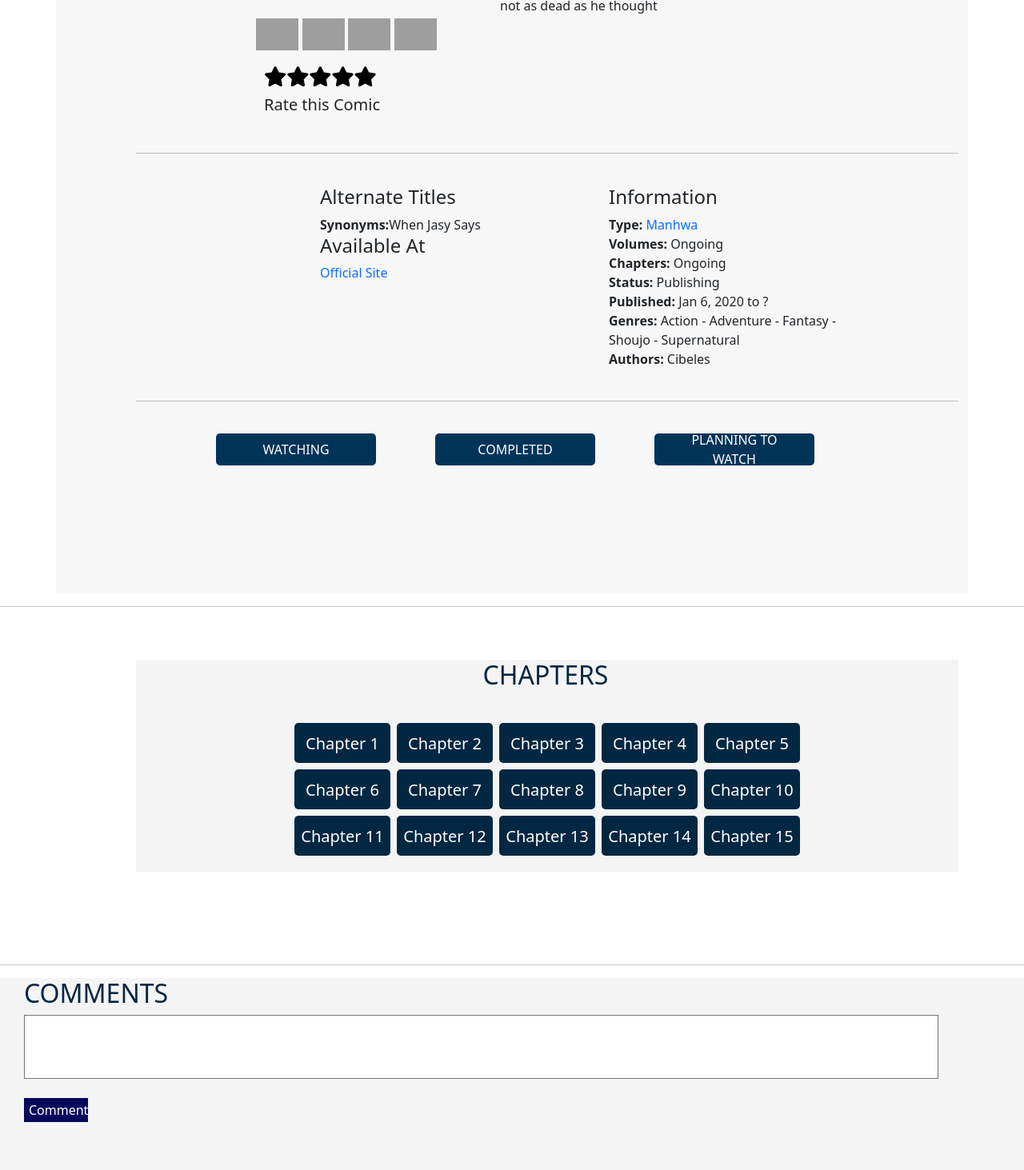
After one commit to Black-Panther30121995/comic_site, a PHP site: page /whw.php in a window 1280 px wide. The commit adds this page. Shown: the part 585-2048 px from the top of the page at 80% size. Run offline with PHP 8.4, Linux system fonts and the light colour scheme; the visitor is signed in with stand-in values (Sample User, id 1); data that the repository does not hold is empty; some libraries are stand-ins or nearby versions; grey boxes are pictures that could not be loaded.

Commit message:
Add files via upload

```diff
--- a/comments.inc.php
+++ b/comments.inc.php
@@ -6,7 +6,7 @@ function setComments($conn){
    $date=$_POST['date'];
    $message=$_POST['message'];
 
-   $sql="INSERT INTO comment4(uid, date, message) VALUES ('$uid','$date','$message')";
+   $sql="INSERT INTO comment(uid, date, message) VALUES ('$uid','$date','$message')";
 
    $result = $conn->query($sql);
   }
@@ -14,7 +14,7 @@ function setComments($conn){
 }
 
 function getComments($conn){
-  $sql="SELECT * FROM comment4";
+  $sql="SELECT * FROM comment";
   $result = $conn->query($sql);
   while(  $row=$result->fetch_assoc()){
     echo "
--- a/style4.css
+++ b/style4.css
@@ -44,4 +44,5 @@ height:10px;
 display: flex;
 justify-content: center;
 align-items: center;
+margin-right: 5px;
 }
--- /dev/null
+++ b/whw.php
@@ -0,0 +1,279 @@
+<?php
+  date_default_timezone_set("Asia/Kolkata");
+  include 'dbh.inc1.php';
+  include 'comments.inc1.php';
+  $con =mysqli_connect('localhost','root','','watching');
+  if(!$con){
+  die("Connection failed: ".mysqli_connect_error());
+  }
+?>
+<?php
+session_start();
+if(!isset($_SESSION["loggedin"])  || $_SESSION['loggedin']!=true)
+{
+  header("location: ../login.php");
+  exit;
+}
+?>
+<!DOCTYPE html>
+<html lang="en">
+<head>
+    <meta charset="UTF-8">
+    <meta name="viewport" content="width=device-width, initial-scale=1.0">
+    <link href="https://cdn.jsdelivr.net/npm/bootstrap@5.3.2/dist/css/bootstrap.min.css" rel="stylesheet" integrity="sha384-T3c6CoIi6uLrA9TneNEoa7RxnatzjcDSCmG1MXxSR1GAsXEV/Dwwykc2MPK8M2HN" crossorigin="anonymous">
+    <link rel="stylesheet" href="https://cdnjs.cloudflare.com/ajax/libs/font-awesome/4.7.0/css/font-awesome.min.css">
+    <link rel="stylesheet" href="c.css">
+    <link rel="stylesheet" href="style4.css">
+    <link rel="stylesheet" href="c.js">
+    <title>WHEN JASY WJISTLESS</title>
+
+</head>
+<body>
+    <div class="r"><img src="https://pbs.twimg.com/media/Ftj2xSIaQAEe6j8.jpg" class="image1">
+      <img src="https://coffeemanga.io/wp-content/uploads/2023/02/coffee-2.jpeg" class="image1"><img src="https://i.pinimg.com/736x/59/cb/3e/59cb3ebe099bc7e882b3b2b50705fcbc.jpg" class="image1"></div>
+    <div><br>
+        <div class="container " style="background-color: rgb(247, 247, 247);">
+            <div class="row form-control" style="background-color: rgb(159, 233, 233); font-size: 26px;">
+                <div class="clr"><b>When Jasy Whistles</b></div>
+                <div class="clr">
+                    <script src="c.js"></script>
+                    <span class="fa fa-star checked"></span>
+                    <span class="fa fa-star checked"></span>
+                    <span class="fa fa-star checked"></span>
+                    <span class="fa fa-star checked"></span>
+                    <span class="fa fa-star checked"></span>
+                </div>
+            </div><br>
+            <div class="row" style="padding-left: 100px;padding-right: 100px;">
+                <div class="col-5">
+                    <img src="https://images-na.ssl-images-amazon.com/images/S/compressed.photo.goodreads.com/books/1636576879i/58666592.jpg" width="285px"><br><br>
+                    <span style="margin-left: 50px;"><img src = "https://tse3.mm.bing.net/th?id=OIP.TwESrblIhpd2D8XG5VDz5QHaHa&pid=Api&P=0&h=180" height="40" size="40" onclick="openWhatsApp()">
+                    <a href="http://www.facebook.com/share.php?u=https%3A%2F%2Fmyanimelist.net%2Fmanga%2F113138%2FJujutsu_Kaisen"><img src = "https://tse1.mm.bing.net/th?id=OIP.-NlF9-lDk4zCh-JTA4JaiAHaHa&pid=Api&P=0&h=180" height="40" size="40"></a>
+                    <a href="http://reddit.com/submit?url=https%3A%2F%2Fmyanimelist.net%2Fmanga%2F113138%2FJujutsu_Kaisen&title=Jujutsu%20Kaisen"><img src = "https://tse2.mm.bing.net/th?id=OIP.Ifk2h4pNUcG3y5elgYzqnAHaHa&pid=Api&P=0&h=180" height="40" size="40"></a>
+                    <a href="http://www.tumblr.com/share/link?url=https%3A%2F%2Fmyanimelist.net%2Fmanga%2F113138%2FJujutsu_Kaisen&name=Jujutsu%20Kaisen"><img src="https://tse3.mm.bing.net/th?id=OIP.gjww_Rt77uTW6c_VP8SGygHaHa&pid=Api&P=0&h=180" height="40" size="40"></a></span>
+
+                    <link rel="stylesheet" href="https://use.fontawesome.com/releases/v5.10.2/css/all.css" />
+                        <div class="z" style="margin-left: 60px;"><form class="rating">
+                            <label>
+                                <input type="radio" name="stars" value="1" />
+                                <span class="fa fa-star icon"></span>
+                            </label>
+                            <label>
+                                <input type="radio" name="stars" value="2" />
+                                <span class="fa fa-star icon"></span>
+                                <span class="fa fa-star icon"></span>
+                            </label>
+                            <label>
+                                <input type="radio" name="stars" value="3" />
+                                <span class="fa fa-star icon"></span>
+                                <span class="fa fa-star icon"></span>
+                                <span class="fa fa-star icon"></span>
+                            </label>
+                            <label>
+                                <input type="radio" name="stars" value="4" />
+                                <span class="fa fa-star icon"></span>
+                                <span class="fa fa-star icon"></span>
+                                <span class="fa fa-star icon"></span>
+                                <span class="fa fa-star icon"></span>
+                            </label>
+                            <label>
+                                <input type="radio" name="stars" value="5" />
+                                <span class="fa fa-star icon"></span>
+                                <span class="fa fa-star icon"></span>
+                                <span class="fa fa-star icon"></span>
+                                <span class="fa fa-star icon"></span>
+                                <span class="fa fa-star icon"></span>
+                            </label>
+                        </form></div>
+                        <h5 style="margin-left: 60px;">Rate this Comic</h5>
+                </div>
+                <div class="col-7"><br><br>
+                    <div><h3 class="clr">Synopsis</h3></div>
+                    <div>
+                        <p>
+                        In ancient times, people believed that the jungles of Paraguay were filled with gods and monsters. Growing up outside of modern Asuncion, Hela never thought much of the old stories. When his best friend disappears, apparently kidnapped by the legendary Jasy Jatere, however, he learns that the old world is not as dead as he thought
+                        </p>
+                    </div>
+                </div>
+            </div><br><hr><br>
+            <div class="row" style="padding-left: 230px;padding-right: 100px;">
+                <div class="col-6">
+                    <h4>Alternate Titles</h4>
+                    <h7><b>Synonyms:</b>When Jasy Says<br>
+
+
+                    <h4>Available At</h4>
+                    <a href="https://comic.naver.com/webtoon/list.nhn?titleId=738487" style="text-decoration: none;">Official Site</a><br>
+                </div>
+                <div class="col-6">
+                    <h4>Information</h4>
+                    <h7><b>Type:</b> <a href="https://r.search.yahoo.com/_ylt=AwrPrUN8e6VlR68fdGW7HAx.;_ylu=Y29sbwNzZzMEcG9zAzEEdnRpZAMEc2VjA3Ny/RV=2/RE=1705372668/RO=10/RU=https%3a%2f%2fen.wikipedia.org%2fwiki%2fManhwa/RK=2/RS=4sl7v1mOsMORm.64xaR.Mjzk8gg-" style="text-decoration: none;"> Manhwa</a><br>
+                        <b>Volumes:</b> Ongoing<br>
+                        <b>Chapters:</b> Ongoing<br>
+                        <b>Status:</b> Publishing<br>
+                        <b>Published:</b> Jan 6, 2020 to ?</h7><br>
+                        <b>Genres:</b> 	Action - Adventure - Fantasy - Shoujo - Supernatural<br>
+                        <b>Authors:</b> Cibeles<br>
+                </div>
+            </div><br><hr><br>
+            <div class="row" style="padding-left: 80px;padding-right: 150px;">
+                <div class="col-4">
+                    <div class="form-group"><?php
+            echo " <form method='POST' action='".setWatching($con)."'>
+            <input type='hidden' name='date' value='".date('Y-m-d H:i:s')."'>
+            <button type='Watching' class='watching' name='Watching'>WATCHING</button> ";
+            ?></div>
+                </div>
+                <div class="col-4">
+                    <div class="form-group"><?php
+            echo " <form method='POST' action='".completed($con)."'>
+            <input type='hidden' name='date' value='".date('Y-m-d H:i:s')."'>
+            <button type='Watching' class='watching' name='Completed'>COMPLETED</button> ";
+            ?></div>
+                </div>
+                <div class="col-4">
+                    <div class="form-group"><?php
+            echo " <form method='POST' action='".planning($con)."'>
+            <input type='hidden' name='date' value='".date('Y-m-d H:i:s')."'>
+            <button type='Watching' class='watching' name='Planning'>PLANNING TO WATCH</button> ";
+            ?></div>
+                </div>
+            </div>
+
+        </div>
+    </div>
+    <hr>
+    <div class="container">
+<div class="chapters-row" style="background-color: rgb(244, 244, 244); display: flex;
+    flex-direction: column;
+    justify-content: center;
+    align-items: center;
+    padding-bottom:20px">
+    <div class="row">
+        <div class="col-3">
+            <h2 style="color: rgb(2, 39, 66);margin-left:20px">CHAPTERS</h2>
+        </div>
+        <div class="col-9"></div>
+    </div>
+    <hr>
+    <div class="chapters">
+
+    <a class="chap" href="chapter-1.php"><div class="chapter" style="  display: flex;justify-content:center;
+    align-items: center;
+    text-align: center;
+    padding-top: 3px">Chapter 1</div></a>
+      <a class="chap" href="chapter-2.php"><div class="chapter"
+      style="  display: flex;justify-content:center;
+    align-items: center;
+    text-align: center;
+    padding-top: 3px;">Chapter 2</div></a>
+      <a class="chap" href="chapter-3.php"><div class="chapter" style="  display: flex;justify-content:center;
+    align-items: center;
+    text-align: center;
+    padding-top: 3px;">Chapter 3</div></a>
+      <a class="chap" href="chapter-4.php"><div class="chapter" style="  display: flex;justify-content:center;
+    align-items: center;
+    text-align: center;
+    padding-top: 3px;">Chapter 4</div></a>
+      <a class="chap" href="chapter-5.php"><div class="chapter" style="  display: flex;justify-content:center;
+    align-items: center;
+    text-align: center;
+    padding-top: 3px;">Chapter 5</div></a>
+
+      <a class="chap" href="chapter-6.php"><div class="chapter" style="  display: flex;justify-content:center;
+    align-items: center;
+    text-align: center;
+    padding-top: 3px;">Chapter 6</div></a>
+      <a class="chap" href="chapter-7.php"><div class="chapter" style="  display: flex;justify-content:center;
+    align-items: center;
+    text-align: center;
+    padding-top: 3px;">Chapter 7</div></a>
+      <a class="chap" href="chapter-8.php"><div class="chapter" style="  display: flex;justify-content:center;
+    align-items: center;
+    text-align: center;
+    padding-top: 3px;">Chapter 8</div></a>
+      <a class="chap" href="chapter-9.php"><div class="chapter" style="  display: flex;justify-content:center;
+    align-items: center;
+    text-align: center;
+    padding-top: 3px;">Chapter 9</div></a>
+      <a class="chap" href="chapter-10.php" ><div class="chapter" style="  display: flex;justify-content:center;
+    align-items: center;
+    text-align: center;
+    padding-top: 3px;">Chapter 10</div></a>
+      <a class="chap" href="chapter-11.php"><div class="chapter" style="  display: flex;justify-content:center;
+    align-items: center;
+    text-align: center;
+    padding-top: 3px;">Chapter 11</div></a>
+      <a class="chap" href="chapter-12.php"><div class="chapter" style="  display: flex;justify-content:center;
+    align-items: center;
+    text-align: center;
+    padding-top: 3px;">Chapter 12</div></a>
+      <a class="chap" href="chapter-13.php"><div class="chapter" style="  display: flex;justify-content:center;
+    align-items: center;
+    text-align: center;
+    padding-top: 3px;">Chapter 13</div></a>
+      <a class="chap" href="chapter-14.php"><div class="chapter" style="  display: flex;justify-content:center;
+    align-items: center;
+    text-align: center;
+    padding-top: 3px;">Chapter 14</div></a>
+      <a class="chap" href="chapter-15.php"><div class="chapter" style="  display: flex;justify-content:center;
+    align-items: center;
+    text-align: center;
+    padding-top: 3px;">Chapter 15</div></a>
+      </div>
+</div>
+</div>
+<hr>
+<div class="comments" style="background-color: rgb(244, 244, 244);
+     display: flex;
+    flex-direction: column; padding-left:10px">
+    <h2 style="color: rgb(2, 39, 66);margin-left:20px">COMMENTS</h2>
+    <?php
+  echo "<form method='POST' action='".setComments($conn)."'>
+    <input type='hidden' name='uid' value='Anonymous'>
+    <input type='hidden' name='date' value='".date('Y-m-d H:i:s')."'>
+    <textarea name='message'></textarea><br>
+    <button type='submit' name='commentSubmit'>Comment</button>
+  </form>";
+  getComments($conn);
+  ?>
+     <?php
+
+function setWatching($con){
+  if(isset($_POST['Watching'])) {
+   $book_name='When Jasy Whistles';
+   $date=$_POST['date'];
+   $book_img='https://encrypted-tbn0.gstatic.com/images?q=tbn:ANd9GcRaWsERm7U_yK2SrUy_DwqO-JgkYysC2W3bKw&usqp=CAU';
+
+   $sql="INSERT INTO watchinglist(book_name, date, book_img) VALUES ('$book_name','$date','$book_img')";
+
+   $result = $con->query($sql);
+  }
+
+}
+function completed($con){
+  if(isset($_POST['Completed'])) {
+   $book_name='When Jasy Whistles';
+   $date=$_POST['date'];
+   $book_img='https://encrypted-tbn0.gstatic.com/images?q=tbn:ANd9GcRaWsERm7U_yK2SrUy_DwqO-JgkYysC2W3bKw&usqp=CAU';
+
+   $sql="INSERT INTO completed(book_name, date, book_img) VALUES ('$book_name','$date','$book_img')";
+
+   $result = $con->query($sql);
+  }
+}
+function planning($con){
+  if(isset($_POST['Planning'])) {
+   $book_name='When Jasy Whistles';
+   $date=$_POST['date'];
+   $book_img='https://encrypted-tbn0.gstatic.com/images?q=tbn:ANd9GcRaWsERm7U_yK2SrUy_DwqO-JgkYysC2W3bKw&usqp=CAU';
+
+   $sql="INSERT INTO planning_to_watch(book_name, date, book_img) VALUES ('$book_name','$date','$book_img')";
+
+   $result = $con->query($sql);
+  }
+}
+
+?>
+</body>
+</html>
```
Also changed, not shown: chapter-1.php (+24 -43 lines), yt.php (added, +282 -0 lines).
